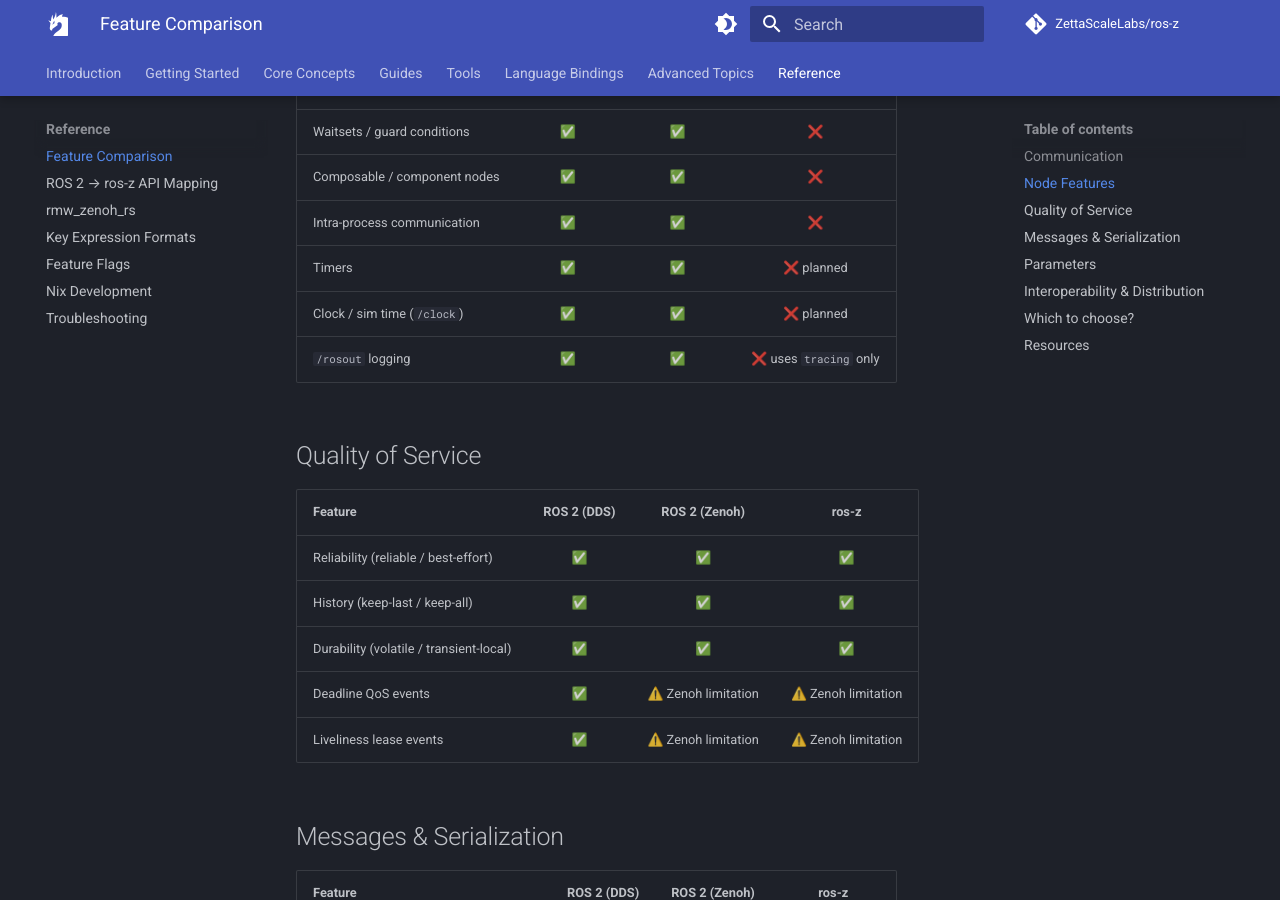
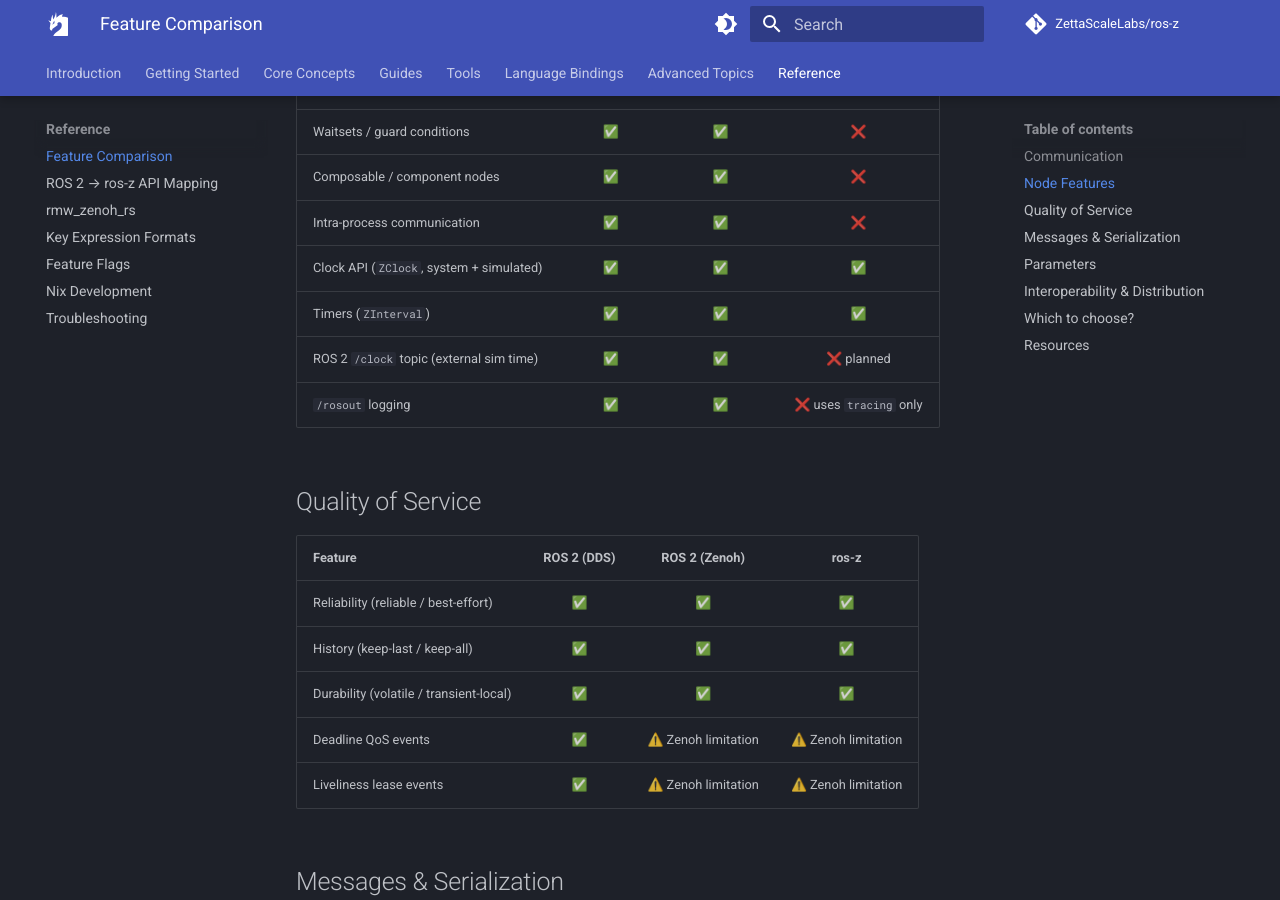
Before and after one commit to ZettaScaleLabs/ros-z, an MkDocs documentation site: the page built from docs/reference/feature-comparison.md, in a window 1280 px wide and 900 px high, scrolled down 1464 px. Built offline with MkDocs 1.6.1 and Material for MkDocs 9.7.7, drawn with Linux system fonts in a browser that asks for light colours; comment, search, counter and statistics services are not loaded.

Commit message:
fix(comparison): correctly mark ZClock/ZInterval as done; split /clock topic row

```diff
--- a/docs/reference/feature-comparison.md
+++ b/docs/reference/feature-comparison.md
@@ -37,8 +37,9 @@
 | Waitsets / guard conditions | ✅ | ✅ | ❌ |
 | Composable / component nodes | ✅ | ✅ | ❌ |
 | Intra-process communication | ✅ | ✅ | ❌ |
-| Timers | ✅ | ✅ | ❌ planned |
-| Clock / sim time (`/clock`) | ✅ | ✅ | ❌ planned |
+| Clock API (`ZClock`, system + simulated) | ✅ | ✅ | ✅ |
+| Timers (`ZInterval`) | ✅ | ✅ | ✅ |
+| ROS 2 `/clock` topic (external sim time) | ✅ | ✅ | ❌ planned |
 | `/rosout` logging | ✅ | ✅ | ❌ uses `tracing` only |
 
 ## Quality of Service
```
